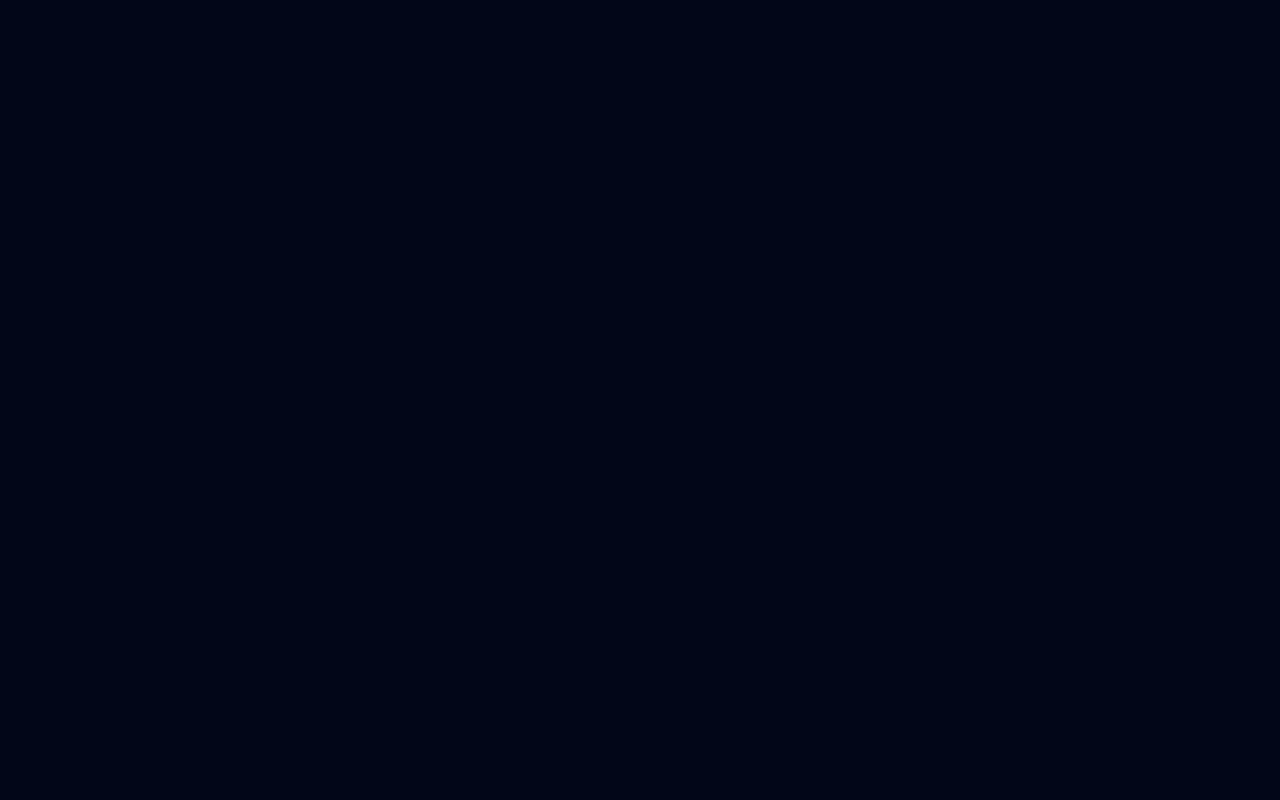
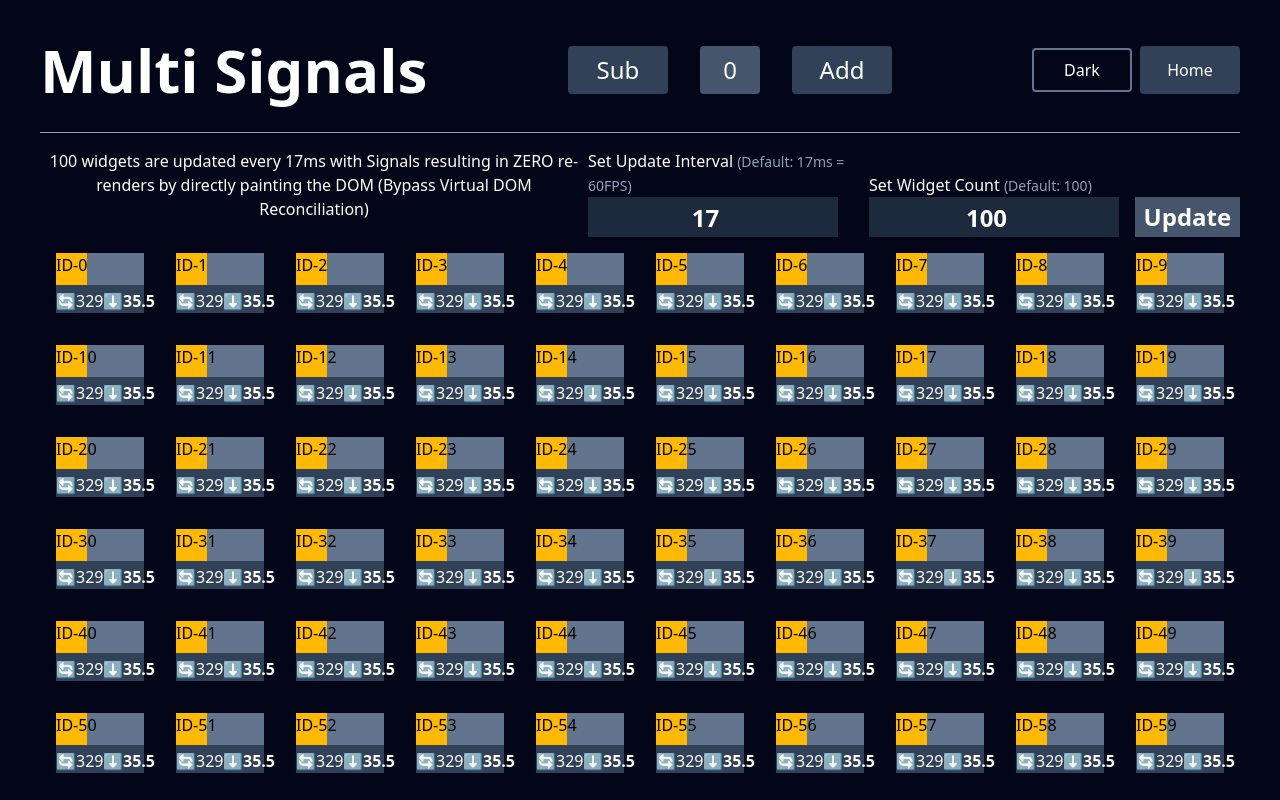
Before and after one commit to ChiragChrg/Signals-vs-Redux, a React (Vite) app: page /multi-signal in a window 1280 px wide. Before the commit this address had no page. Shown: the top 800 px of the page. Built offline with nearby package versions, Linux system fonts and the light colour scheme; the HTML template or start-up script is replaced by a standard one.

Commit message:
✨ Implement Multi Signal Widgets

```diff
--- a/src/App.tsx
+++ b/src/App.tsx
@@ -3,6 +3,7 @@ import './App.css'
 import Home from './pages/Home'
 import Redux from './pages/redux/Redux'
 import Signal from './pages/signal/Signal'
+import MultiSignal from './pages/muilt-signal/MultiSignal'
 
 function App() {
   return (
@@ -11,6 +12,7 @@ function App() {
         <Route path="/" element={<Home />} />
         <Route path="/redux" element={<Redux />} />
         <Route path="/signal" element={<Signal />} />
+        <Route path="/multi-signal" element={<MultiSignal />} />
       </Routes>
     </BrowserRouter>
   )
--- a/src/pages/Home.tsx
+++ b/src/pages/Home.tsx
@@ -16,6 +16,7 @@ const Home: React.FC = () => {
             <div className="flex justify-between items-center gap-8">
                 <Link to="/redux" className='bg-slate-700 w-[150px] h-12 flex justify-center items-center rounded text-2xl'>Redux</Link>
                 <Link to="/signal" className='bg-slate-700 w-[150px] h-12 flex justify-center items-center rounded text-2xl'>Signals</Link>
+                <Link to="/multi-signal" className='bg-slate-700 w-[150px] h-12 flex justify-center items-center rounded text-2xl'>Multi Signals</Link>
             </div>
 
             <p className="">Use <a className='text-blue-500 font-black' href="https://chromewebstore.google.com/detail/react-developer-tools/fmkadmapgofadopljbjfkapdkoienihi">React Developer Tools</a> browser extension to check and visualize re-render counts.</p>
--- /dev/null
+++ b/src/pages/muilt-signal/MultiSignal.tsx
@@ -0,0 +1,14 @@
+import React from 'react'
+import Header from '../signal/components/Header'
+import MultiWidgetContainer, { WidgetList } from './MultiWidgetContainer'
+
+const MultiSignal: React.FC = () => {
+    return <div className="w-full h-screen !p-10 flex flex-col gap-8">
+        <Header title='Multi Signals' />
+        <MultiWidgetContainer>
+            <WidgetList />
+        </MultiWidgetContainer>
+    </div>
+}
+
+export default MultiSignal
--- /dev/null
+++ b/src/pages/muilt-signal/MultiWidgetContainer.tsx
@@ -0,0 +1,53 @@
+import { computed } from '@preact/signals-react'
+import React from 'react'
+import MultiWidgets from './MultiWidgets';
+import { createWidgets, intervalTime, widgetCount, WidgetsMap } from '../../store/signal/widgetSignal';
+
+const MultiWidgetContainer: React.FC<{ children: React.ReactNode }> = ({ children }) => {
+    return <div className="border-t border-slate-400">
+        <div className="w-full flex justify-between items-end">
+            <p className='text-center !py-4'>{widgetCount} widgets are updated every {intervalTime}ms with Signals resulting in ZERO re-renders by directly painting the DOM (Bypass Virtual DOM Reconciliation)</p>
+
+            <div className="flex gap-4 items-end">
+                <label>
+                    <p>Set Update Interval <span className='text-slate-400 text-sm'> (Default: 17ms = 60FPS)</span></p>
+
+                    <input
+                        type='number'
+                        value={intervalTime.value}
+                        onChange={(e) => intervalTime.value = parseInt(e.target.value) || 0}
+                        className='w-[250px] h-10 text-center text-2xl font-bold bg-slate-800 text-white' />
+                </label>
+
+                <label>
+                    <p>Set Widget Count <span className='text-slate-400 text-sm'> (Default: 100)</span></p>
+
+                    <input
+                        type='number'
+                        value={widgetCount.value}
+                        onChange={(e) => widgetCount.value = parseInt(e.target.value) || 0}
+                        className='w-[250px] h-10 text-center text-2xl font-bold bg-slate-800 text-white' />
+                </label>
+
+                <button
+                    onClick={() => createWidgets()}
+                    className='w-[120px] h-10 text-center text-2xl font-bold bg-slate-600 text-white cursor-pointer'>
+                    Update
+                </button>
+            </div>
+        </div>
+
+        {children}
+
+    </div >
+}
+
+export default MultiWidgetContainer
+
+export const WidgetList: React.FC = () => {
+    const widgetList = computed(() => Array.from(WidgetsMap.value.keys()));
+
+    return <div className="w-full grid grid-cols-6 lg:grid-cols-10 gap-8 !p-4">
+        {widgetList.value.map((widget) => (<MultiWidgets key={widget} id={widget} />))}
+    </div>
+}
--- /dev/null
+++ b/src/pages/muilt-signal/MultiWidgets.tsx
@@ -0,0 +1,47 @@
+import { effect } from '@preact/signals-react';
+import React, { useRef } from 'react'
+import { WidgetsMap } from '../../store/signal/widgetSignal';
+
+type MultiWidgetsProps = {
+    id: string;
+}
+
+const MultiWidgets: React.FC<MultiWidgetsProps> = ({ id }) => {
+    const widget = WidgetsMap.value.get(id);
+    const barRef = useRef<HTMLDivElement>(null);
+    const valueRef = useRef<HTMLDivElement>(null);
+    console.log("Render Signal Mutil Widget")
+
+    effect(() => {
+        const value = widget?.metric.value || 0;
+
+        if (barRef.current) {
+            barRef.current.style.width = `${value}%`;
+        }
+
+        if (valueRef.current) {
+            valueRef.current.innerHTML = `
+                <span>🔄️${widget?.updateCount.value}</span>
+                <span>${widget?.isIncreasing.value ? "⬆️" : "⬇️"}</span>
+                <span class="w-[5ch] text-end font-bold">${widget?.metric.value}</span>
+            `;
+        }
+    })
+
+    return <div className="flex flex-col gap-1 w-full h-fit bg-slate-700">
+        <div className="w-full h-8 bg-slate-500 relative">
+            <div
+                ref={barRef}
+                className={`h-full bg-amber-400`}
+                style={{ width: `0%`, transform: 'translateZ(0)', willChange: 'width, transform' }}
+            ></div>
+            <span className='absolute top-0 text-black'>{id}</span>
+        </div>
+
+        <div className="text-white flex justify-between" style={{ transform: 'translateZ(0)', willChange: 'width, transform' }} ref={valueRef}>
+
+        </div>
+    </div>
+}
+
+export default MultiWidgets
--- a/src/pages/signal/Signal.tsx
+++ b/src/pages/signal/Signal.tsx
@@ -1,11 +1,13 @@
 import React from 'react'
 import Header from './components/Header'
-import WidgetContainer from './components/WidgetContainer'
+import WidgetContainer, { WidgetList } from './components/WidgetContainer'
 
 const Signal: React.FC = () => {
     return <div className="w-full h-screen !p-10 flex flex-col gap-8">
         <Header />
-        <WidgetContainer />
+        <WidgetContainer>
+            <WidgetList />
+        </WidgetContainer>
     </div>
 }
 
--- a/src/pages/signal/components/Header.tsx
+++ b/src/pages/signal/components/Header.tsx
@@ -4,6 +4,10 @@ import ThemeToggle from './ThemeButton';
 // import { setMousePositionSignal } from '../../../store/signal';
 // import MousePosition from './MousePosition';
 import { Link } from 'react-router-dom';
+
+type Props = {
+    title?: string;
+}
 
 const ThemeAndLink = () => {
     return (
@@ -14,7 +18,7 @@ const ThemeAndLink = () => {
     );
 };
 
-const Header: React.FC = () => {
+const Header: React.FC<Props> = ({ title = "Signal" }) => {
 
     // useEffect(() => {
     //     const handleMouseMove = (event: MouseEvent) => {
@@ -29,7 +33,7 @@ const Header: React.FC = () => {
 
     return (
         <header className="w-full flex justify-between items-center">
-            <h1 className='text-6xl font-black'>Signal</h1>
+            <h1 className='text-6xl font-black'>{title}</h1>
 
             <CounterDisplay />
             {/* <MousePosition /> */}
--- a/src/pages/signal/components/WidgetContainer.tsx
+++ b/src/pages/signal/components/WidgetContainer.tsx
@@ -1,25 +1,55 @@
 import React from 'react'
 import Widget from './Widget'
 import { updateWidget } from '../../../store/signal'
-import { effect } from '@preact/signals-react';
-import _ from 'lodash';
+import { computed, effect, signal } from '@preact/signals-react';
 
-const INTERVAL_MS = 17;
+const widgetCount = signal(100);
+const intervalTime = signal(17);
 
-const WidgetContainer: React.FC = () => {
+const WidgetContainer: React.FC<{ children: React.ReactNode }> = ({ children }) => {
+
   effect(() => {
-    const interval = setInterval(updateWidget, INTERVAL_MS);
+    const interval = setInterval(updateWidget, intervalTime.value);
     return () => clearInterval(interval);
   });
 
   return <div className="border-t border-slate-400">
-    <p className='text-center !py-4'>1000 widgets are updated every 17ms with Signals resulting in ZERO re-renders by directly painting the DOM (Bypass Virtual DOM Reconciliation)</p>
-    <div className="w-full grid grid-cols-6 lg:grid-cols-10 gap-8 !p-4">
-      {_.range(0, 1000).map((_, index) => (
-        <Widget key={index} />
-      ))}
+    <div className="w-full flex justify-between items-end">
+      <p className='text-center !py-4'>{widgetCount} widgets are updated every {intervalTime}ms with Signals resulting in ZERO re-renders by directly painting the DOM (Bypass Virtual DOM Reconciliation)</p>
+
+      <div className="flex gap-4 items-end">
+        <label>
+          <p>Set Update Interval <span className='text-slate-400 text-sm'> (Default: 17ms = 60FPS)</span></p>
+
+          <input
+            type='number'
+            value={intervalTime.value}
+            onChange={(e) => intervalTime.value = parseInt(e.target.value) || 0}
+            className='w-[250px] h-10 text-center text-2xl font-bold bg-slate-800 text-white' />
+        </label>
+
+        <label>
+          <p>Set Widget Count <span className='text-slate-400 text-sm'> (Default: 100)</span></p>
+
+          <input
+            type='number'
+            value={widgetCount.value}
+            onChange={(e) => widgetCount.value = parseInt(e.target.value) || 0}
+            className='w-[250px] h-10 text-center text-2xl font-bold bg-slate-800 text-white' />
+        </label>
+      </div>
     </div>
+
+    {children}
   </div>
 }
 
 export default WidgetContainer
+
+export const WidgetList: React.FC = () => {
+  const widgetList = computed(() => Array.from({ length: widgetCount.value }));
+
+  return <div className="w-full grid grid-cols-6 lg:grid-cols-10 gap-8 !p-4">
+    {widgetList.value.map((_, index) => (<Widget key={index} />))}
+  </div>
+}
--- a/src/store/signal/index.ts
+++ b/src/store/signal/index.ts
@@ -15,8 +15,14 @@ export const toggleThemeSignal = () => {
     document.documentElement.setAttribute("data-theme", themeSignal.value);
 };
 
+// Mouse Position State
+export const mousePositionSignal = signal({ x: 0, y: 0 });
 
-// Widget State
+export const setMousePositionSignal = (x: number, y: number) => {
+    mousePositionSignal.value = { x, y };
+};
+
+// Widget State single value
 export const widgetSignal = signal("0.0");
 
 let increasing = true;
@@ -24,22 +30,17 @@ let increasing = true;
 export const updateWidget = () => {
     if (increasing) {
         widgetSignal.value = (parseFloat(widgetSignal.value) + 0.5).toFixed(1);
+
         if (parseFloat(widgetSignal.value) >= 100.0) {
             widgetSignal.value = "100.0";
             increasing = false;
         }
     } else {
         widgetSignal.value = (parseFloat(widgetSignal.value) - 0.5).toFixed(1);
+
         if (parseFloat(widgetSignal.value) <= 0) {
             widgetSignal.value = "0.0";
             increasing = true;
         }
     }
 };
-
-// Mouse Position State
-export const mousePositionSignal = signal({ x: 0, y: 0 });
-
-export const setMousePositionSignal = (x: number, y: number) => {
-    mousePositionSignal.value = { x, y };
-};
--- /dev/null
+++ b/src/store/signal/widgetSignal.ts
@@ -0,0 +1,72 @@
+import { effect, Signal, signal } from "@preact/signals-react";
+
+type WidgetType = {
+    metric: Signal<string>;
+    isIncreasing: Signal<boolean>;
+    updateCount: Signal<number>;
+}
+
+// Signals for the widgets
+export const WidgetsMap = signal(new Map<string, WidgetType>());
+export const widgetCount = signal(100);
+export const intervalTime = signal(17);
+
+// Create a signal for each widget and store it in the map
+export const createWidgets = () => {
+    const map = new Map<string, WidgetType>();
+
+    for (let i = 0; i < widgetCount.peek(); i++) {
+        map.set(`ID-${i}`, {
+            metric: signal('0.0'),
+            isIncreasing: signal(true),
+            updateCount: signal(0)
+        });
+    }
+
+    WidgetsMap.value = map;
+}
+
+// Update a specific widget's signal by ID
+export const updateWidget = (id: string) => {
+    const widget = WidgetsMap.value.get(id);
+    if (!widget) return;
+
+    const { metric, isIncreasing, updateCount } = widget;
+    const currentValue = parseFloat(metric.peek()) || 0;
+
+    if (isIncreasing.peek()) {
+        const next = currentValue + 0.5;
+        metric.value = next >= 100.0 ? "100.0" : next.toFixed(1);
+        isIncreasing.value = next >= 100.0 ? false : true;
+    } else {
+        const next = currentValue - 0.5;
+        metric.value = next <= 0 ? "0.0" : next.toFixed(1);
+        isIncreasing.value = next <= 0 ? true : false;
+    }
+
+    updateCount.value++;
+}
+
+// Update all widgets at the specified interval
+let intervalId: number | null = null;
+effect(() => {
+    if (intervalId) clearInterval(intervalId);
+
+    intervalId = setInterval(() => {
+        const keys = [...WidgetsMap.peek().keys()];
+        for (const id of keys) updateWidget(id);
+    }, intervalTime.peek());
+});
+
+// Cleanup function to clear the interval and reset the map
+export const cleanupSignalWidgets = () => {
+    if (intervalId) {
+        clearInterval(intervalId);
+        intervalId = null;
+    }
+    WidgetsMap.value.clear();
+};
+
+if (WidgetsMap.value.size === 0) {
+    createWidgets();
+}
```
Also changed, not shown: src/pages/redux/components/Header.tsx (+6 -2 lines).
